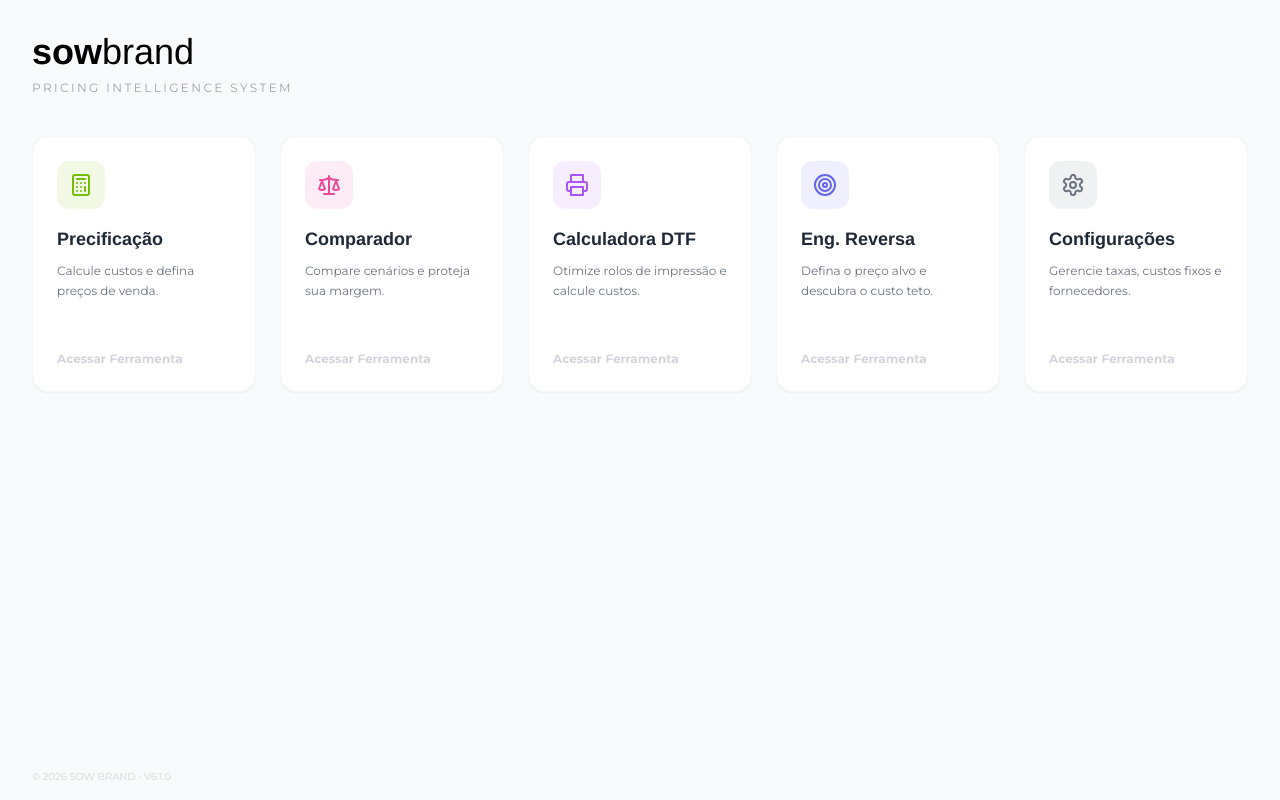
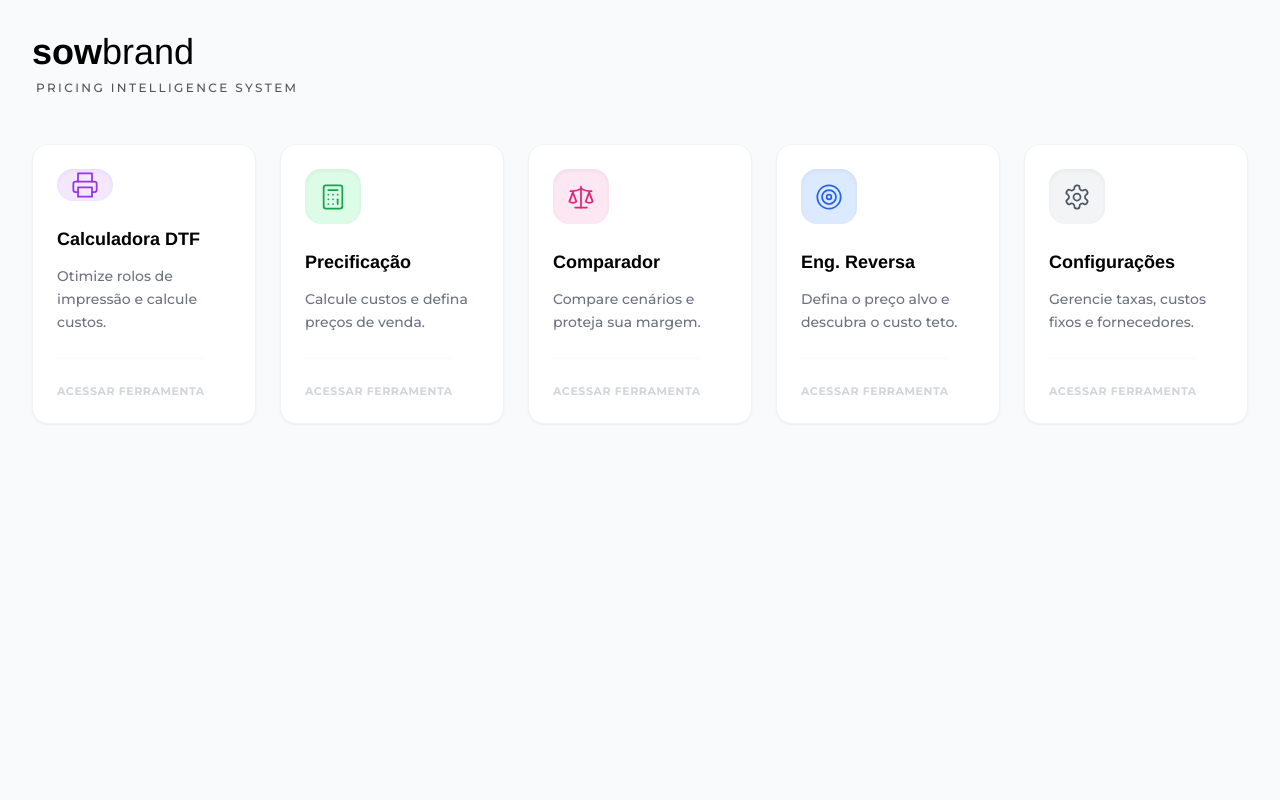
Before and after one commit to sowbrand/sow-price-architect-V2, a React (Vite) app: page / in a window 1280 px wide. Built offline with nearby package versions, Linux system fonts and the light colour scheme.

Commit message:
novo-dashboard

```diff
--- a/views/Dashboard.tsx
+++ b/views/Dashboard.tsx
@@ -1,91 +1,100 @@
 import React from 'react';
-import { Calculator, Scale, Printer, Target, Settings, ArrowRight } from 'lucide-react';
+import { Calculator, Printer, Scale, Target, Settings } from 'lucide-react';
 import { CalculationMode, SettingsData } from '../types';
 
 interface DashboardProps {
   settings: SettingsData;
-  onNavigate: (mode: CalculationMode) => void; // Nova propriedade para permitir navegação
+  onNavigate: (mode: CalculationMode) => void;
 }
 
 export const Dashboard: React.FC<DashboardProps> = ({ settings, onNavigate }) => {
-
-  const cards = [
+  // Definição dos módulos na nova ordem solicitada
+  const modules = [
+    {
+      title: 'Calculadora DTF',
+      description: 'Otimize rolos de impressão e calcule custos.',
+      icon: Printer,
+      mode: CalculationMode.DTF,
+      color: 'bg-purple-100 text-purple-600',
+      hoverBorder: 'hover:border-purple-200'
+    },
     {
       title: 'Precificação',
       description: 'Calcule custos e defina preços de venda.',
       icon: Calculator,
-      color: 'bg-sow-green',
-      text: 'text-sow-green',
-      mode: CalculationMode.CALCULATOR
+      mode: CalculationMode.CALCULATOR,
+      color: 'bg-green-100 text-green-600',
+      hoverBorder: 'hover:border-green-200'
     },
     {
       title: 'Comparador',
       description: 'Compare cenários e proteja sua margem.',
       icon: Scale,
-      color: 'bg-pink-500',
-      text: 'text-pink-500',
-      mode: CalculationMode.COMPARATOR
-    },
-    {
-      title: 'Calculadora DTF',
-      description: 'Otimize rolos de impressão e calcule custos.',
-      icon: Printer,
-      color: 'bg-purple-500',
-      text: 'text-purple-500',
-      mode: CalculationMode.DTF
+      mode: CalculationMode.COMPARATOR,
+      color: 'bg-pink-100 text-pink-600',
+      hoverBorder: 'hover:border-pink-200'
     },
     {
       title: 'Eng. Reversa',
       description: 'Defina o preço alvo e descubra o custo teto.',
       icon: Target,
-      color: 'bg-indigo-500',
-      text: 'text-indigo-500',
-      mode: CalculationMode.REVERSE
+      mode: CalculationMode.REVERSE,
+      color: 'bg-blue-100 text-blue-600',
+      hoverBorder: 'hover:border-blue-200'
     },
     {
       title: 'Configurações',
       description: 'Gerencie taxas, custos fixos e fornecedores.',
       icon: Settings,
-      color: 'bg-gray-500',
-      text: 'text-gray-500',
-      mode: CalculationMode.SETTINGS
+      mode: CalculationMode.SETTINGS,
+      color: 'bg-gray-100 text-gray-600',
+      hoverBorder: 'hover:border-gray-300'
     }
   ];
 
   return (
-    <div className="h-full overflow-y-auto p-8 font-montserrat bg-gray-50">
-      <div className="mb-10">
+    <div className="h-full flex flex-col font-montserrat bg-gray-50 overflow-y-auto p-8">
+
+      {/* Cabeçalho / Logo */}
+      <div className="mb-12">
         <h1 className="text-4xl font-helvetica font-bold text-sow-black mb-2">
           sow<span className="font-light">brand</span>
         </h1>
-        <p className="text-xs tracking-[0.2em] text-gray-400 uppercase">Pricing Intelligence System</p>
+        <p className="text-xs text-sow-grey uppercase tracking-[0.2em] font-medium pl-1">
+          Pricing Intelligence System
+        </p>
       </div>
 
+      {/* Grid de Cards */}
       <div className="grid grid-cols-1 md:grid-cols-2 lg:grid-cols-3 xl:grid-cols-5 gap-6">
-        {cards.map((card, index) => (
+        {modules.map((module) => (
           <button
-            key={index}
-            onClick={() => onNavigate(card.mode)}
-            className="bg-white p-6 rounded-2xl border border-gray-100 shadow-sm hover:shadow-md transition-all duration-300 text-left group flex flex-col h-64 relative overflow-hidden"
+            key={module.title}
+            onClick={() => onNavigate(module.mode)}
+            className={`bg-white p-6 rounded-2xl border border-gray-100 shadow-sm hover:shadow-lg hover:-translate-y-1 transition-all duration-300 text-left group flex flex-col h-[280px] ${module.hoverBorder}`}
           >
-            <div className={`w-12 h-12 rounded-xl ${card.color} bg-opacity-10 flex items-center justify-center mb-4 group-hover:scale-110 transition-transform duration-300`}>
-              <card.icon className={`w-6 h-6 ${card.text}`} />
+            {/* Ícone */}
+            <div className={`w-14 h-14 rounded-2xl flex items-center justify-center mb-6 ${module.color} transition-transform group-hover:scale-110 shadow-inner`}>
+              <module.icon className="w-7 h-7" strokeWidth={1.5} />
             </div>
 
-            <h3 className="text-lg font-bold text-gray-800 mb-2">{card.title}</h3>
-            <p className="text-xs text-gray-500 leading-relaxed">{card.description}</p>
+            {/* Título */}
+            <h3 className="text-lg font-helvetica font-bold text-sow-black mb-3 group-hover:text-sow-green transition-colors">
+              {module.title}
+            </h3>
 
-            <div className="mt-auto pt-4 flex items-center text-xs font-bold text-gray-300 group-hover:text-sow-black transition-colors">
-              <span>Acessar Ferramenta</span>
-              <ArrowRight className="w-3 h-3 ml-2 opacity-0 -translate-x-2 group-hover:opacity-100 group-hover:translate-x-0 transition-all duration-300" />
+            {/* Descrição */}
+            <p className="text-sm text-gray-500 mb-auto leading-relaxed font-medium">
+              {module.description}
+            </p>
+
+            {/* Link de Ação */}
+            <div className="mt-6 pt-6 border-t border-gray-50 flex items-center text-[11px] font-bold text-gray-300 group-hover:text-sow-green transition-colors uppercase tracking-wider">
+              Acessar Ferramenta
             </div>
           </button>
         ))}
       </div>
-
-      <div className="fixed bottom-4 left-8 text-[10px] text-gray-300">
-        © 2026 SOW BRAND • V6.1.0
-      </div>
     </div>
   );
 };
```
